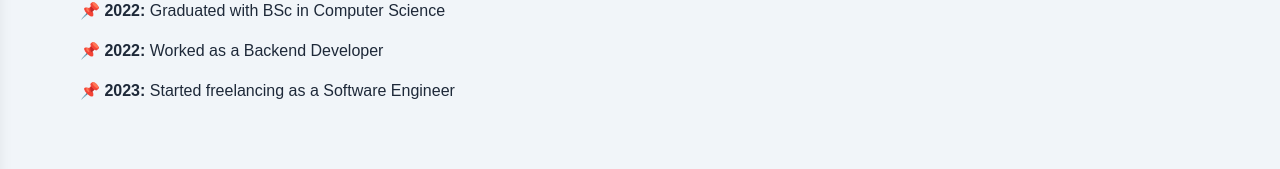
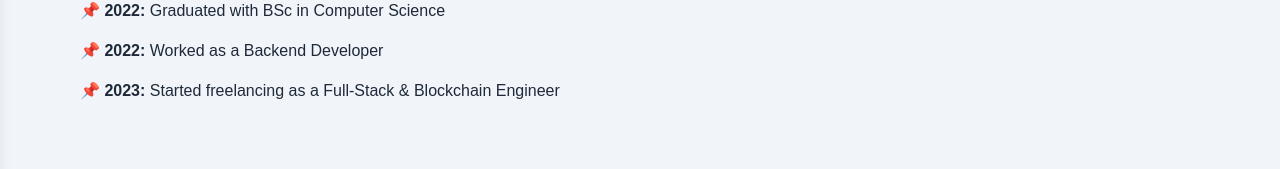
Before and after one commit to dannymccall/portfolio-website, a Next.js app: page /about in a window 1280 px wide. Shown: the part 573-742 px from the top of the page. Built offline with nearby package versions, Linux system fonts and the light colour scheme.

Commit message:
ui changes

```diff
--- a/app/ui/About.tsx
+++ b/app/ui/About.tsx
@@ -57,7 +57,7 @@ export default function AboutMe() {
         <ul className="space-y-4 text-gray-800">
           <li>📌 <strong>2022:</strong> Graduated with BSc in Computer Science</li>
           <li>📌 <strong>2022:</strong> Worked as a Backend Developer</li>
-          <li>📌 <strong>2023:</strong> Started freelancing as a Software Engineer</li>
+          <li>📌 <strong>2023:</strong> Started freelancing as a Full-Stack & Blockchain Engineer</li>
           {/* <li>📌 <strong>2024:</strong> Launched a Microfinance SaaS solution</li> */}
         </ul>
       </motion.section>
```
